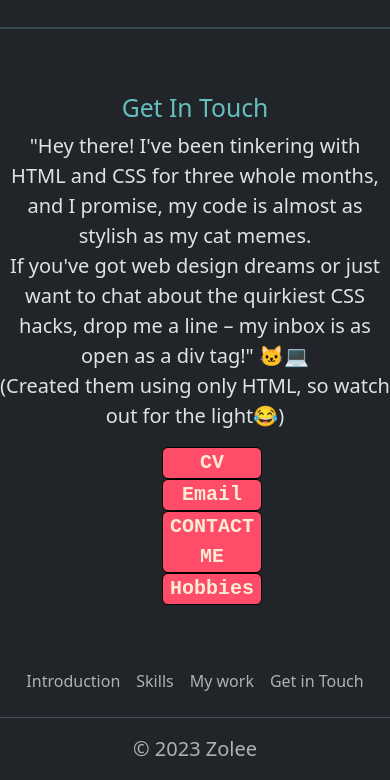
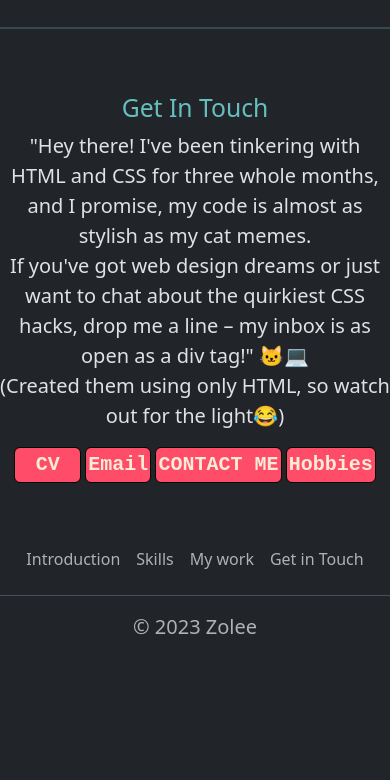
Before and after one commit to LilJanators/bootstrap-portfolio, a plain HTML site: page index.html in a window 390 px wide. Shown: the part 4242-5022 px from the top of the page. After the commit the page ends 4900 px from the top, so only its background shows below. Drawn offline with nearby package versions, Linux system fonts and the light colour scheme.

Commit message:
Update style.css

```diff
--- a/style.css
+++ b/style.css
@@ -154,12 +154,10 @@ p{
     font-weight: bold;
   }
   .buttonplacement{
-    display: flex;
-    flex-direction: row;
-    padding: 0px;
-    margin-left: 162px;
-    width: 100px;
-    justify-content: center;
+    display: inline-flex;
+    justify-content: space-between;
+    margin: 0px;
+    padding: 2px;
     border-color: black;
   }
 }
```
